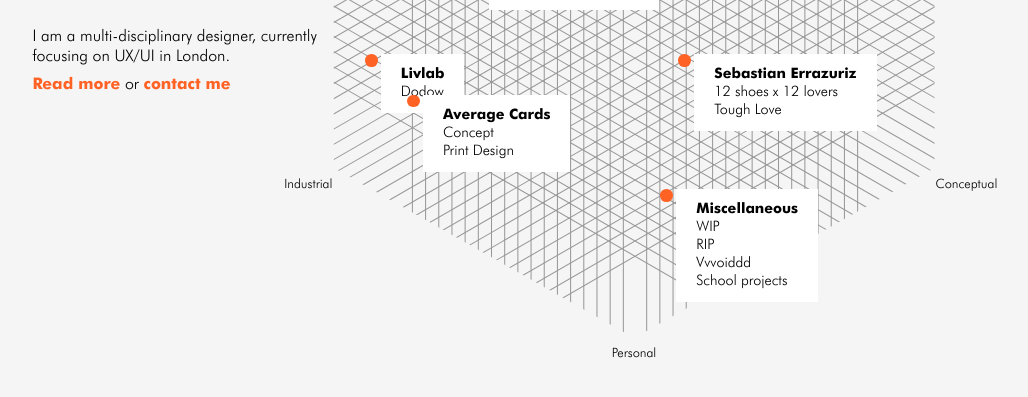
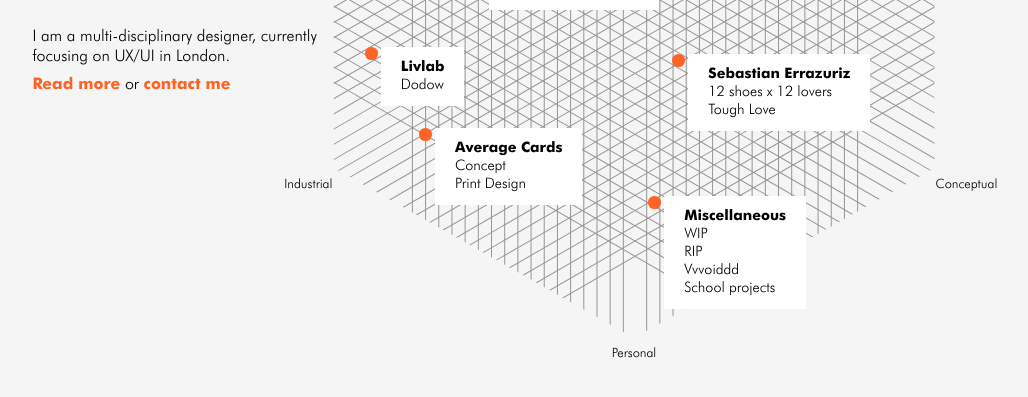
Before and after one commit to audreymgr/audreymgr.github.io, a Jekyll site: the page built from index.html, in a window 1280 px wide. Shown: the top 397 px of the page, without its empty margins (6-1034 px from the left). Built offline with Jekyll 4.4.1, drawn with Linux system fonts in a browser that asks for light colours.

Commit message:
projects_position26

```diff
--- a/index.html
+++ b/index.html
@@ -52,7 +52,7 @@
                     </ul>
                 </a>
             </li>
-            <li style="left: 60%; top: 58%;">
+            <li style="left: 59%; top: 58%;">
                 <a href="/work/sebastianerrazuriz.html">
                     <h2>Sebastian Errazuriz</h2>
                     <ul>
@@ -61,7 +61,7 @@
                     </ul>
                 </a>
             </li>
-            <li style="left: 8%; top: 58%;">
+            <li style="left: 8%; top: 57%;">
                 <a href="/work/livlab.html">
                     <h2>Livlab</h2>
                     <ul>
@@ -69,7 +69,7 @@
                     </ul>
                 </a>
             </li>
-            <li style="left: 15%; top: 64%;">
+            <li style="left: 17%; top: 69%;">
                 <a href="/work/averagecards.html">
                     <h2>Average Cards</h2>
                     <ul>
@@ -78,7 +78,7 @@
                     </ul>
                 </a>
             </li>
-            <li style="left: 57%; top: 78%;">
+            <li style="left: 55%; top: 79%;">
                 <a href="/work/miscellaneous.html">
                     <h2>Miscellaneous</h2>
                     <ul>
```
